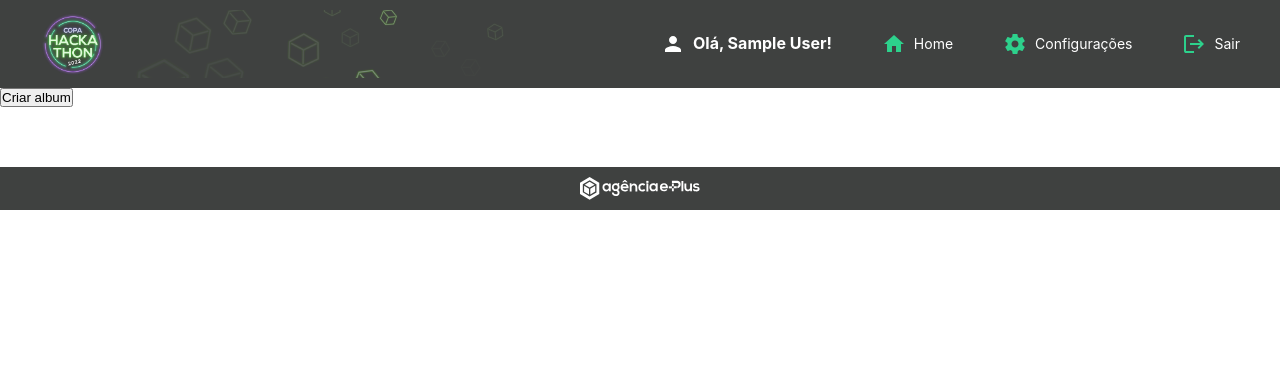
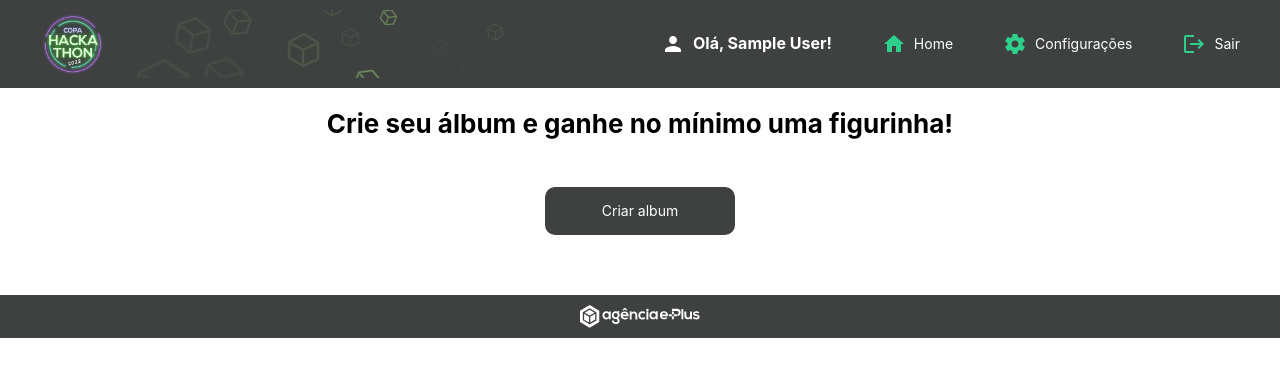
Before and after one commit to jonathanwlopes/wordcup, a Next.js app in the folder client/: page /createAlbum in a window 1280 px wide. Shown: the top 376 px of the page. Built offline with nearby package versions, Linux system fonts and the light colour scheme; no server answers; sample sign-in values are in the browser's storage.

Commit message:
pre merge

```diff
--- a/client/src/components/FormSignIn/index.tsx
+++ b/client/src/components/FormSignIn/index.tsx
@@ -20,7 +20,7 @@ const FormSignIn = () => {
     const result = await signIn('credentials', {
       ...values,
       redirect: false,
-      callbackUrl: '/figures'
+      callbackUrl: '/acervo'
     })
 
     if (result?.url) {
--- a/client/src/components/FromSignUp/index.tsx
+++ b/client/src/components/FromSignUp/index.tsx
@@ -13,7 +13,7 @@ const FromSignUp = () => {
         signIn('credentials', {
           email: values.email,
           password: values.password,
-          callbackUrl: '/figures'
+          callbackUrl: '/acervo'
         })
     }
   })
--- /dev/null
+++ b/client/src/components/Welcome/index.tsx
@@ -0,0 +1,31 @@
+import { useRouter } from 'next/router'
+import * as S from './styles'
+
+type WelcomeProps = {
+  title: string
+  subTitle: string
+  img: string
+  alternativeText: string
+  buttonLabel: string
+  buttonUrl: string
+}
+
+export const Welcome = ({
+  title,
+  subTitle,
+  img,
+  alternativeText,
+  buttonLabel,
+  buttonUrl
+}: WelcomeProps) => {
+  const { push } = useRouter()
+
+  return (
+    <S.Container>
+      <S.Title>{title}</S.Title>
+      <S.SubTitle>{subTitle}</S.SubTitle>
+      <S.Img src={img} alt={alternativeText} />
+      <S.Button onClick={() => push(buttonUrl)}>{buttonLabel}</S.Button>
+    </S.Container>
+  )
+}
--- /dev/null
+++ b/client/src/components/Welcome/styles.ts
@@ -0,0 +1,55 @@
+import styled from 'styled-components'
+
+export const Container = styled.div`
+  padding: 48px 88px;
+  background: #ffffff;
+  border-radius: 20px;
+
+  display: flex;
+  align-items: center;
+  flex-direction: column;
+`
+
+export const Title = styled.h1`
+  font-weight: 700;
+  font-size: 30px;
+  line-height: 29px;
+  color: #3f4140;
+`
+
+export const SubTitle = styled.p`
+  font-weight: 400;
+  font-size: 16px;
+  line-height: 15px;
+  color: #3f4140;
+  margin-top: 5px;
+`
+
+export const Img = styled.img`
+  margin-top: 35px;
+  max-height: 148px;
+`
+
+export const Button = styled.button`
+  all: unset;
+  margin-top: 35px;
+  background: #2b9e6e;
+  color: #ffffff;
+  border-radius: 10px;
+  width: 190px;
+  height: 48px;
+
+  font-weight: 400;
+  font-size: 14px;
+  line-height: 13px;
+
+  display: flex;
+  align-items: center;
+  justify-content: center;
+  transition-duration: 0.3s;
+
+  &:hover {
+    background-color: #2b9e6ee6;
+    cursor: pointer;
+  }
+`
--- a/client/src/pages/createAlbum.tsx
+++ b/client/src/pages/createAlbum.tsx
@@ -1,36 +1,10 @@
-import { useMutation } from '@apollo/client'
-import { MUTATION_CREATE_ALBUM } from 'graphql/mutations/createAlbum'
 import { GetServerSidePropsContext } from 'next'
-import { getSession, useSession } from 'next-auth/react'
-import { Base } from 'templates/Base'
+import CreateAlbum from 'templates/CreateAlbum'
 import { initializeApollo } from 'utils/apollo'
 import protectedRoutes from 'utils/protected-routes'
 
-export default function FigurePage() {
-  const [createAlbum, { error }] = useMutation(MUTATION_CREATE_ALBUM, {
-    onCompleted: () => {
-      console.log('completado...')
-    }
-  })
-  const session = useSession()
-  console.log(session)
-  const handleClick = async () => {
-    createAlbum({
-      variables: {
-        data: {
-          figures: [16],
-          users: session?.data?.id
-        }
-      }
-    })
-  }
-
-  console.log(error)
-  return (
-    <Base>
-      <button onClick={handleClick}>Criar album</button>
-    </Base>
-  )
+export default function CreateAlbumPage() {
+  return <CreateAlbum />
 }
 
 export async function getServerSideProps(ctx: GetServerSidePropsContext) {
--- a/client/src/pages/figures.tsx
+++ b/client/src/pages/figures.tsx
@@ -11,6 +11,7 @@ import FigureBlank from '../components/FigureBlank'
 import NationInfo from '../components/NationInfo'
 
 export default function FigurePage({ data }: any) {
+  // return null
   const [figures, setFigures] = useState(
     data.albums.data[0].attributes.figures.data
   )
--- a/client/src/pages/resgate.tsx
+++ b/client/src/pages/resgate.tsx
@@ -1,7 +1,7 @@
 import { useQuery } from '@apollo/client'
 import { QUERY_FIGURES } from 'graphql/query/figures'
 import { GetServerSidePropsContext } from 'next'
-import { useMemo, useState } from 'react'
+import { useState } from 'react'
 import protectedRoutes from 'utils/protected-routes'
 import { sortFigures } from 'utils/sortFigures'
 
--- /dev/null
+++ b/client/src/templates/CreateAlbum/index.tsx
@@ -0,0 +1,61 @@
+import { useMutation, useQuery } from '@apollo/client'
+import { Welcome } from 'components/Welcome'
+import { MUTATION_CREATE_ALBUM } from 'graphql/mutations/createAlbum'
+import { QUERY_GET_ALL_FIGURES } from 'graphql/query/getAllFigures'
+import { useSession } from 'next-auth/react'
+import { useState } from 'react'
+import { Base } from 'templates/Base'
+import { sortFigures } from 'utils/sortFigures'
+import * as S from './styles'
+
+export default function CreateAlbum() {
+  const [createAlbum, { error }] = useMutation(MUTATION_CREATE_ALBUM, {
+    onCompleted: () => {
+      console.log('criando album...')
+    }
+  })
+  const { data } = useQuery(QUERY_GET_ALL_FIGURES)
+  const [success, setSuccess] = useState(false)
+
+  const session = useSession()
+
+  const handleClick = async () => {
+    const welcomeFigures = sortFigures(data).map((figure) => Number(figure.id))
+
+    createAlbum({
+      variables: {
+        data: {
+          figures: welcomeFigures,
+          user: session?.data?.id
+        }
+      }
+    })
+
+    setSuccess(true)
+  }
+
+  if (error)
+    return <h1>Ocorreu um erro, atualize a página e tente novamente!</h1>
+
+  return (
+    <Base>
+      <S.Title>Crie seu álbum e ganhe no mínimo uma figurinha!</S.Title>
+      <S.ButtonCreate onClick={handleClick}>
+        {success ? 'Album criado com sucesso' : 'Criar album'}
+      </S.ButtonCreate>
+
+      {success && (
+        <S.ContainerSuccess>
+          <Welcome
+            title="Boas vindas!"
+            subTitle="Aqui está seu prêmio diário"
+            img="/img/welcome.png"
+            alternativeText="Prêmio pacote de figurinhas sortidas"
+            buttonUrl="/acervo"
+            buttonLabel="Abrir pacotes"
+          />
+        </S.ContainerSuccess>
+      )}
+    </Base>
+  )
+}
--- /dev/null
+++ b/client/src/templates/CreateAlbum/styles.ts
@@ -0,0 +1,43 @@
+import styled from 'styled-components'
+
+export const ContainerSuccess = styled.div`
+  position: fixed;
+  top: 0;
+  left: 0;
+  width: 100vw;
+  height: 100vh;
+  background-color: #3f414074;
+
+  display: flex;
+  align-items: center;
+  justify-content: center;
+`
+
+export const ButtonCreate = styled.div`
+  all: unset;
+  color: #ffffff;
+  background: #3f4140;
+  border-radius: 10px;
+  display: flex;
+  align-items: center;
+  justify-content: center;
+  width: 190px;
+  height: 48px;
+  font-weight: 400;
+  font-size: 14px;
+  line-height: 13px;
+  cursor: pointer;
+  transition-duration: 0.3s;
+  margin: 0 auto;
+  margin-top: 48px;
+
+  &:hover {
+    background-color: #3f4140e6;
+  }
+`
+
+export const Title = styled.h1`
+  font-size: 26px;
+  text-align: center;
+  margin: 20px 0;
+`
--- a/client/src/utils/sortFigures.ts
+++ b/client/src/utils/sortFigures.ts
@@ -1,5 +1,5 @@
 export const randomFigures = (arr: any) => {
-  return arr.slice(0, Math.floor(Math.random() * 4))
+  return arr.slice(0, Math.floor(Math.random() * 3 + 1))
 }
 
 export const sortFigures = (data: any) => {
```
Also changed, not shown: client/src/templates/Collection/index.tsx (+13 -4 lines), client/src/templates/Collection/styles.ts (+10 -0 lines), client/public/img/welcome.png (added).
